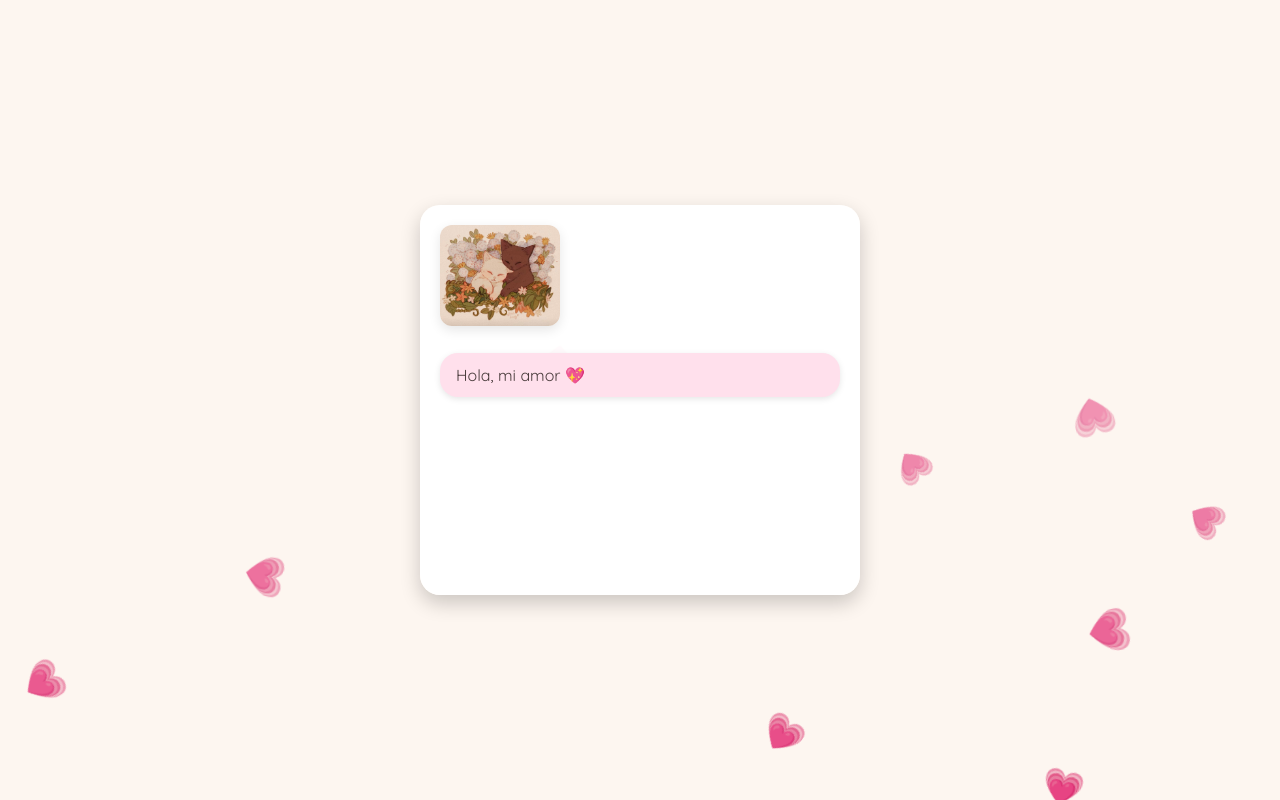
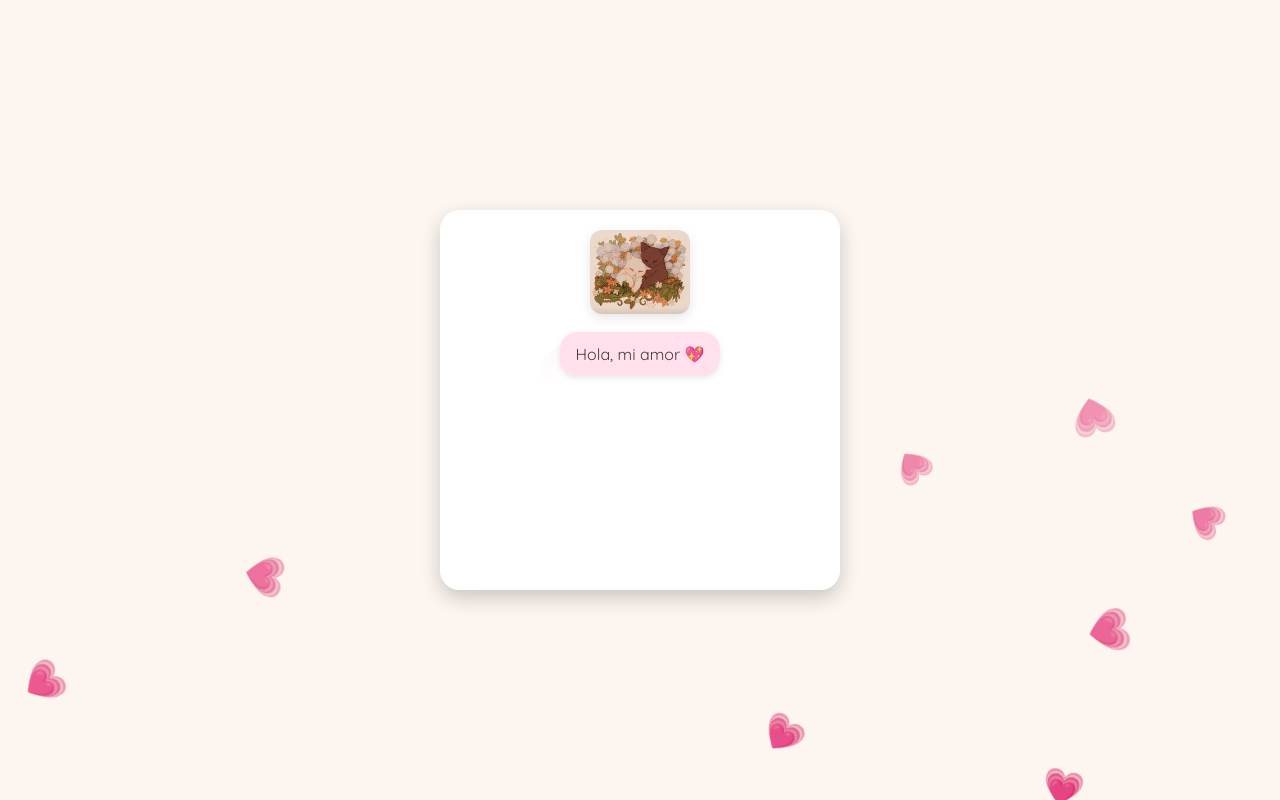
Before and after one commit to imfrxddy/hnhsa, a plain HTML site: page index.html in a window 1280 px wide. Both pictures are taken after a click on the button "Empezar". Drawn offline with Linux system fonts and the light colour scheme.

Commit message:
Update index.html

```diff
--- a/index.html
+++ b/index.html
@@ -55,28 +55,42 @@ button:hover {
   display: none;
   justify-content: center;
   align-items: center;
-  /* sin height: 100vh para que no ocupe toda la pantalla */
-  min-height: 300px; /* ejemplo para dar espacio vertical */
-  padding: 10px;
+  padding: 20px;
+  width: 100%;
+  height: 100%;
+  box-sizing: border-box;
 }
 
 .mensajes {
   display: flex;
   flex-direction: column;
+  align-items: center;
   background-color: rgba(255, 255, 255, 0.95);
   border-radius: 20px;
   padding: 20px;
   width: 90vw;
-  max-width: 400px;   /* tamaño más pequeño para móviles */
-  height: 350px;      /* tamaño fijo en altura */
-  box-shadow: 0 8px 20px rgba(0,0,0,0.2);
+  max-width: 400px;
+  height: 380px; /* Tamaño fijo para que se vea en móviles */
+  box-shadow: 0 8px 20px rgba(0, 0, 0, 0.2);
+  box-sizing: border-box;
+}
+.decoracion {
+  width: 100px;
+  height: auto;
+  border-radius: 12px;
+  margin-bottom: 10px;
+  box-shadow: 0 4px 12px rgba(0, 0, 0, 0.1);
+  display: block;
+  margin-left: auto;
+  margin-right: auto;
 }
 
-.decoracion {
-  width: 120px;
-  border-radius: 12px;
-  margin-bottom: 15px;
-  box-shadow: 0 4px 12px rgba(0,0,0,0.1);
+.scrollable {
+  width: 100%;
+  flex: 1;
+  overflow-y: auto;
+  -webkit-overflow-scrolling: touch;
+  padding-right: 5px;
 }
 
 .mensaje {
@@ -84,12 +98,12 @@ button:hover {
   color: #4a3c3c;
   padding: 12px 16px;
   border-radius: 18px;
-  margin: 12px 0;
+  margin: 8px 0;
   text-align: left;
   animation: aparecer 0.5s ease forwards;
   opacity: 0;
   font-size: 1em;
-  box-shadow: 0 2px 6px rgba(0,0,0,0.1);
+  box-shadow: 0 2px 6px rgba(0, 0, 0, 0.1);
 }
 
 @keyframes aparecer {
@@ -120,11 +134,6 @@ button:hover {
   100% { transform: translateY(-10vh) rotate(360deg); opacity: 0; }
 }
 
-.scrollable {
-  overflow-y: auto;
-  max-height: calc(350px - 140px); /* altura de caja menos espacio para imagen */
-  -webkit-overflow-scrolling: touch;
-}
 
 </style>
 
```
